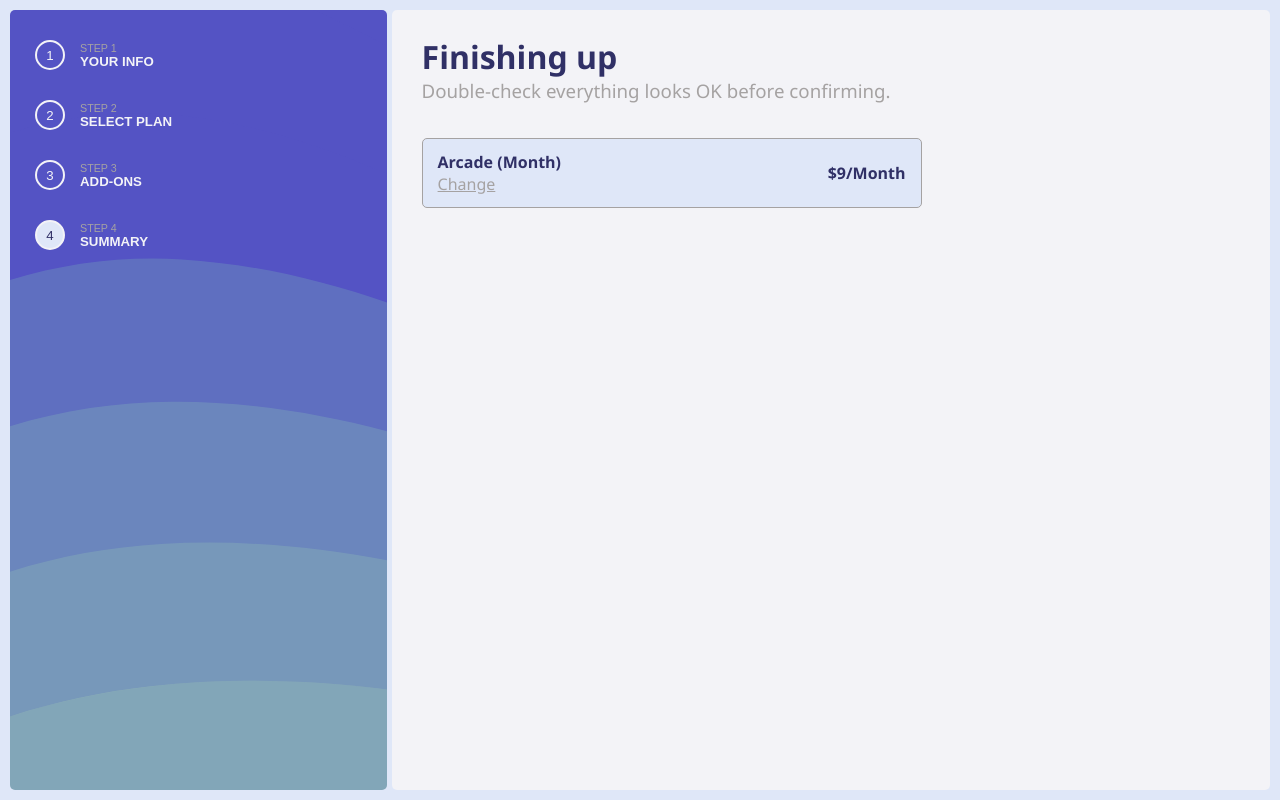
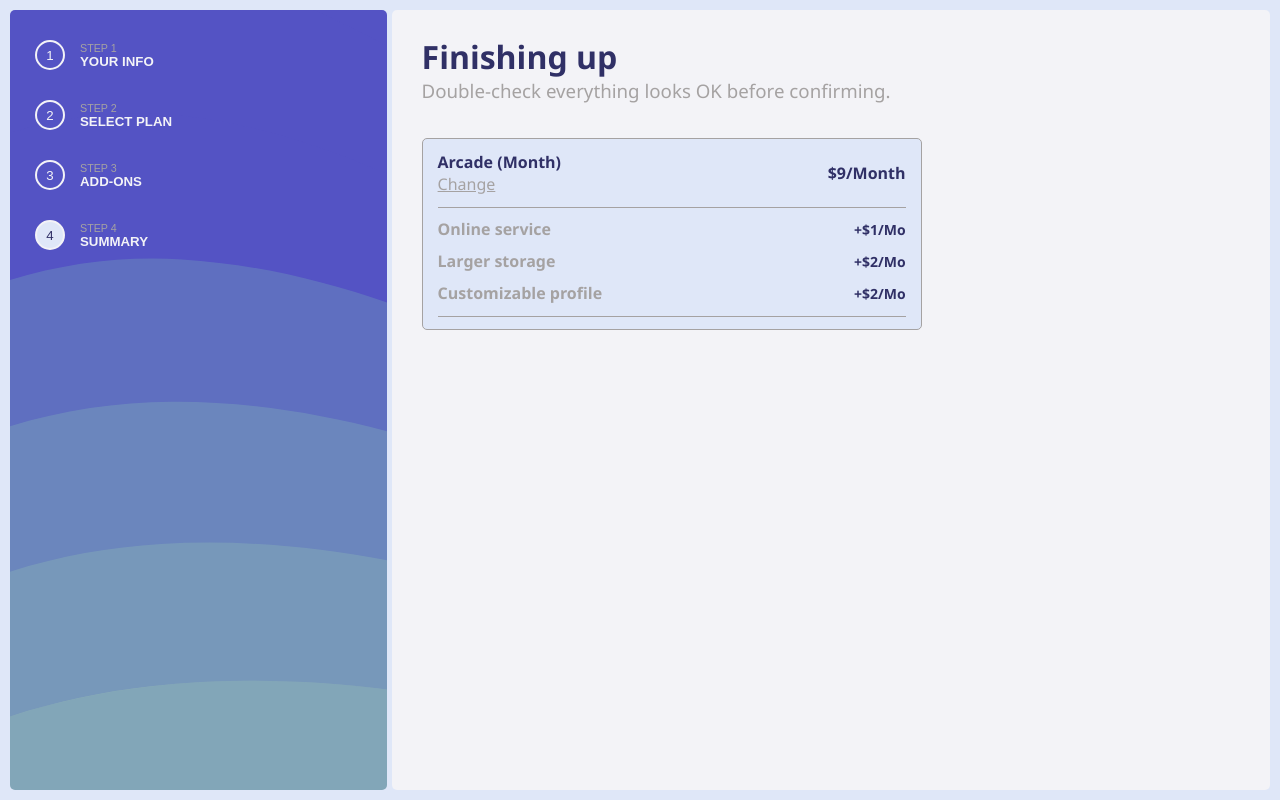
Before and after one commit to tomasleggire/Multi-Step-form-ts-react, a React (Create React App) app: page / in a window 1280 px wide. Built offline with nearby package versions, Linux system fonts and the light colour scheme.

Commit message:
Ons price added

```diff
--- a/src/containers/Finishing.tsx
+++ b/src/containers/Finishing.tsx
@@ -39,6 +39,18 @@ export default function Finishing(props: MyProps) {
           ${props.fullOrder.planValue.value}/{props.fullOrder.planValue.date}
         </span>
       </div>
+      <div className="div-ons-main-container">
+        {props.fullOrder.addOns.map((on) => {
+          if (!on.selected) {
+            return (
+              <div className="div-ons-main">
+                <span className="ons-title">{on.title}</span>
+                <span className="ons-price">+${on.price}/Mo</span>
+              </div>
+            );
+          }
+        })}
+      </div>
     </div>
   );
 }
--- a/src/styles/Finishing.css
+++ b/src/styles/Finishing.css
@@ -11,6 +11,8 @@
   display: flex;
   justify-content: space-between;
   align-items: center;
+  border-bottom: 1px solid var(--gray);
+  padding-bottom: 12px;
 }
 
 .finishin-plan-text {
@@ -35,3 +37,25 @@
   color: var(--principal-text);
   font-weight: 700;
 }
+
+.div-ons-main-container {
+  border-bottom: 1px solid var(--gray);
+  padding-bottom: 12px;
+}
+
+.div-ons-main {
+  display: flex;
+  justify-content: space-between;
+  align-items: center;
+  margin-top: 10px;
+}
+
+.ons-title {
+  color: var(--gray);
+  font-weight: 600;
+}
+
+.ons-price {
+  color: var(--principal-text);
+  font-weight: 700;
+}
```
